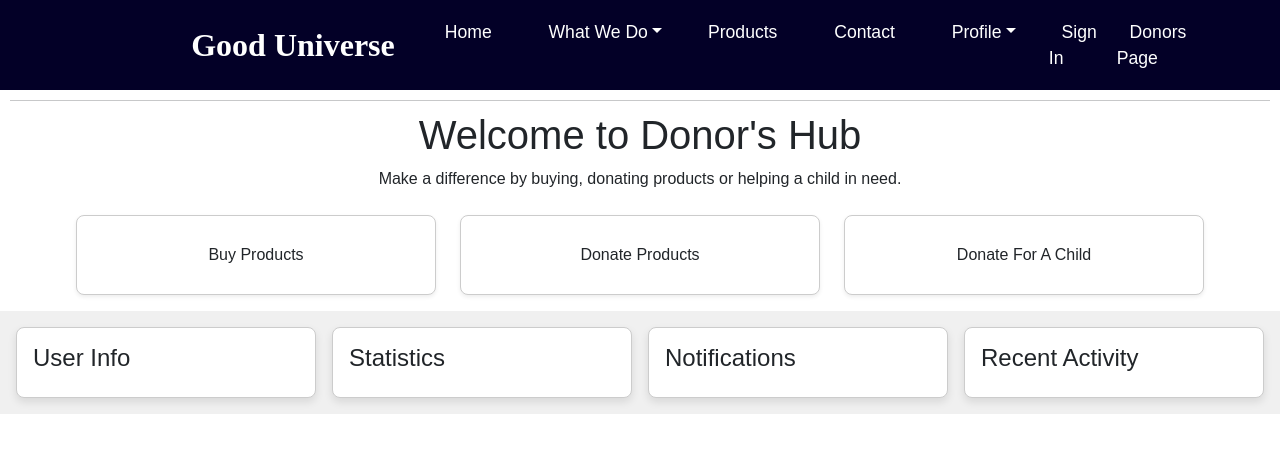
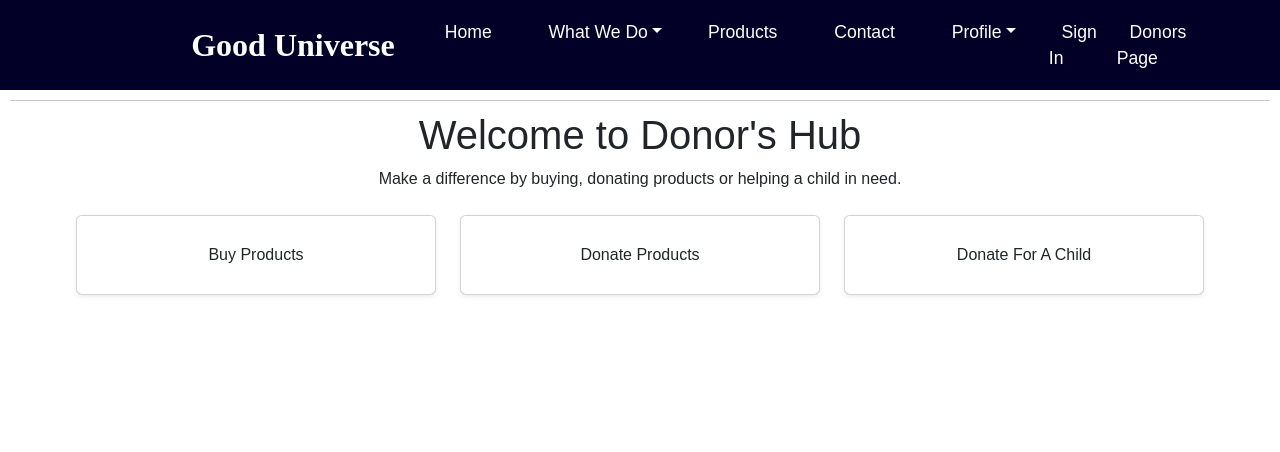
Before and after one commit to cfghyderabad24/Team-64, a React (Create React App) app in the folder frontend/client/: page /donors-page in a window 1280 px wide. Shown: the top 452 px of the page. Built offline with nearby package versions, Linux system fonts and the light colour scheme; a web font is replaced by a local one.

Commit message:
Changed Dash

```diff
--- a/frontend/client/package.json
+++ b/frontend/client/package.json
@@ -17,6 +17,7 @@
     "react-dom": "^18.3.1",
     "react-router-dom": "^6.23.1",
     "react-scripts": "5.0.1",
+    "recharts": "^2.12.7",
     "web-vitals": "^2.1.4"
   },
   "scripts": {
--- a/frontend/client/src/App.js
+++ b/frontend/client/src/App.js
@@ -43,7 +43,6 @@ function App() {
           <MainNavBar onLogin={onLogin} />
         )}
       </Router>
-      <Dashboard />
     </div>
   );
 }
--- a/frontend/client/src/components/Dash/Card.js
+++ /dev/null
@@ -1,26 +0,0 @@
-import React, { useState } from "react";
-import "./Dash.css";
-
-const Card = ({ title, content }) => {
-  const [isExpanded, setIsExpanded] = useState(false);
-
-  const toggleExpand = () => {
-    setIsExpanded(!isExpanded);
-  };
-
-  return (
-    <div
-      className={`card ${isExpanded ? "expanded" : ""}`}
-      onClick={toggleExpand}
-    >
-      <div className="card-content">
-        <h2 className="card-title">{title}</h2>
-        <div className={`card-details ${isExpanded ? "show" : ""}`}>
-          {content}
-        </div>
-      </div>
-    </div>
-  );
-};
-
-export default Card;
--- a/frontend/client/src/components/Dash/Dash.css
+++ b/frontend/client/src/components/Dash/Dash.css
@@ -1,53 +1,16 @@
 .dashboard {
-  display: grid;
-  grid-template-columns: repeat(auto-fill, minmax(300px, 1fr));
-  gap: 16px;
-  padding: 16px;
+  padding: 20px;
   background-color: #f0f0f0;
 }
 
-.card {
-  border: 1px solid #ccc;
+.dashboard-section {
+  margin-bottom: 20px;
+  background-color: #fff;
+  padding: 20px;
   border-radius: 8px;
   box-shadow: 0 4px 8px rgba(0, 0, 0, 0.1);
-  overflow: hidden;
-  transition: box-shadow 0.3s, transform 0.3s;
-  background-color: #fff;
-  cursor: pointer;
 }
 
-.card.expanded {
-  transform: scale(1.05);
+.dashboard-section h2 {
+  margin-bottom: 10px;
 }
-
-.card:hover {
-  box-shadow: 0 8px 16px rgba(0, 0, 0, 0.2);
-}
-
-.card-content {
-  padding: 16px;
-}
-
-.card-title {
-  font-size: 1.5em;
-  margin: 0 0 8px;
-}
-
-.card-details {
-  max-height: 0;
-  overflow: hidden;
-  transition: max-height 0.3s ease-out;
-}
-
-.card-details.show {
-  max-height: 200px; /* Adjust based on content size */
-}
-
-.notification-item {
-  cursor: pointer;
-  color: #007bff;
-}
-
-.notification-item:hover {
-  text-decoration: underline;
-}
--- a/frontend/client/src/components/Dash/Dashboard.js
+++ b/frontend/client/src/components/Dash/Dashboard.js
@@ -1,85 +1,142 @@
-import React, { useState, useEffect } from "react";
+// src/components/UserDashboard.jsx
+import React, { useEffect, useState } from "react";
+import axios from "axios";
+import {
+  LineChart,
+  Line,
+  PieChart,
+  Pie,
+  Cell,
+  XAxis,
+  YAxis,
+  CartesianGrid,
+  Tooltip,
+  Legend,
+  ResponsiveContainer,
+} from "recharts";
 import "./Dash.css";
-import Card from "./Card";
 
-const Dashboard = () => {
-  const [userInfo, setUserInfo] = useState({
-    name: "John Doe",
-    email: "john.doe@example.com",
-    membership: "Premium",
-    lastLogin: "2024-06-21",
+const UserDashboard = ({ userId }) => {
+  const [userData, setUserData] = useState({
+    orderHistory: [
+      { date: Date.now(), total: 500 },
+      { date: new Date(), total: 700 },
+      { date: Date.now(), total: 200 },
+    ],
+    donationHistory: [{ date: Date.now(), total: 500 }],
+    carbonFootprintReduced: 200,
   });
 
-  const [stats, setStats] = useState({
-    posts: 34,
-    followers: 1200,
-    following: 300,
-  });
+  // useEffect(() => {
+  //   const fetchUserData = async () => {
+  //     try {
+  //       const response = await axios.get(
+  //         `http://localhost:5000/api/users/${userId}`
+  //       );
+  //       setUserData(response.data);
+  //     } catch (error) {
+  //       console.error("Error fetching user data:", error);
+  //     }
+  //   };
+  //   fetchUserData();
+  // }, []);
 
-  const [notifications, setNotifications] = useState([
-    "You have a new message.",
-    "Your subscription will expire soon.",
-    "New comment on your post.",
-  ]);
+  const orderData = userData.orderHistory.map((order) => ({
+    date: new Date(order.date).toLocaleDateString(),
+    total: order.total,
+  }));
 
-  const handleNotificationClick = (index) => {
-    alert(notifications[index]);
-  };
+  const donationData = userData.donationHistory.map((donation) => ({
+    date: new Date(donation.date).toLocaleDateString(),
+    amount: donation.amount,
+  }));
+
+  const carbonData = [
+    {
+      name: "Carbon Footprint Reduced",
+      value: userData.carbonFootprintReduced,
+    },
+    {
+      name: "Remaining Footprint",
+      value: 1000 - userData.carbonFootprintReduced,
+    },
+  ];
+
+  const COLORS = ["#0088FE", "#FF8042"];
 
   return (
     <div className="dashboard">
-      <Card
-        title="User Info"
-        content={
-          <div>
-            <p>Name: {userInfo.name}</p>
-            <p>Email: {userInfo.email}</p>
-            <p>Membership: {userInfo.membership}</p>
-            <p>Last Login: {userInfo.lastLogin}</p>
-          </div>
-        }
-      />
+      <h1>User Dashboard</h1>
 
-      <Card
-        title="Statistics"
-        content={
-          <div>
-            <p>Posts: {stats.posts}</p>
-            <p>Followers: {stats.followers}</p>
-            <p>Following: {stats.following}</p>
-          </div>
-        }
-      />
+      <div className="dashboard-section">
+        <h2>Order History</h2>
+        <ResponsiveContainer width="100%" height={300}>
+          <LineChart data={orderData}>
+            <CartesianGrid strokeDasharray="3 3" />
+            <XAxis dataKey="date" />
+            <YAxis />
+            <Tooltip />
+            <Legend />
+            <Line
+              type="monotone"
+              dataKey="total"
+              stroke="#8884d8"
+              activeDot={{ r: 8 }}
+            />
+          </LineChart>
+        </ResponsiveContainer>
+      </div>
 
-      <Card
-        title="Notifications"
-        content={
-          <ul>
-            {notifications.map((note, index) => (
-              <li
-                key={index}
-                onClick={() => handleNotificationClick(index)}
-                className="notification-item"
-              >
-                {note}
-              </li>
-            ))}
-          </ul>
-        }
-      />
+      <div className="dashboard-section">
+        <h2>Donation History</h2>
+        <ResponsiveContainer width="100%" height={300}>
+          <LineChart data={donationData}>
+            <CartesianGrid strokeDasharray="3 3" />
+            <XAxis dataKey="date" />
+            <YAxis />
+            <Tooltip />
+            <Legend />
+            <Line
+              type="monotone"
+              dataKey="amount"
+              stroke="#82ca9d"
+              activeDot={{ r: 8 }}
+            />
+          </LineChart>
+        </ResponsiveContainer>
+      </div>
 
-      <Card
-        title="Recent Activity"
-        content={
-          <div>
-            <p>Posted a new article on 2024-06-20.</p>
-            <p>Commented on a post on 2024-06-19.</p>
-            <p>Liked a post on 2024-06-18.</p>
-          </div>
-        }
-      />
+      <div className="dashboard-section">
+        <h2>People Helped</h2>
+        <p>{userData.peopleHelped}</p>
+      </div>
+
+      <div className="dashboard-section">
+        <h2>Carbon Footprint Reduction</h2>
+        <ResponsiveContainer width="100%" height={300}>
+          <PieChart>
+            <Pie
+              data={carbonData}
+              cx="50%"
+              cy="50%"
+              labelLine={false}
+              outerRadius={80}
+              fill="#8884d8"
+              dataKey="value"
+            >
+              {carbonData.map((entry, index) => (
+                <Cell
+                  key={`cell-${index}`}
+                  fill={COLORS[index % COLORS.length]}
+                />
+              ))}
+            </Pie>
+            <Tooltip />
+          </PieChart>
+        </ResponsiveContainer>
+      </div>
     </div>
   );
 };
 
-export default Dashboard;
+export default UserDashboard;
```
Also changed, not shown: 1 other file (tests, documents, lock files or other folders).
